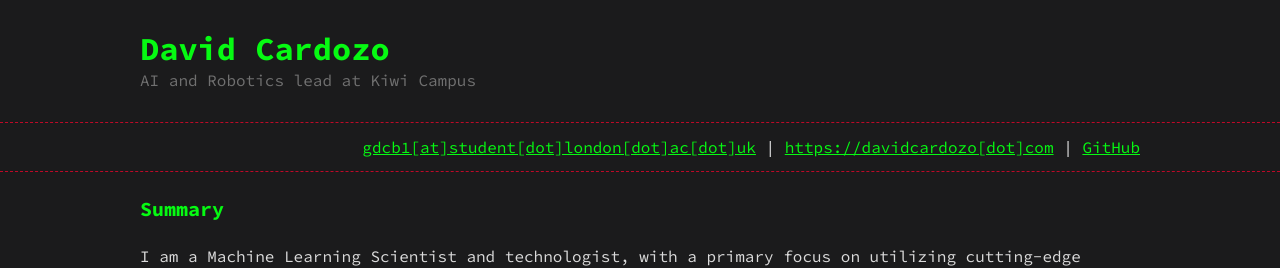
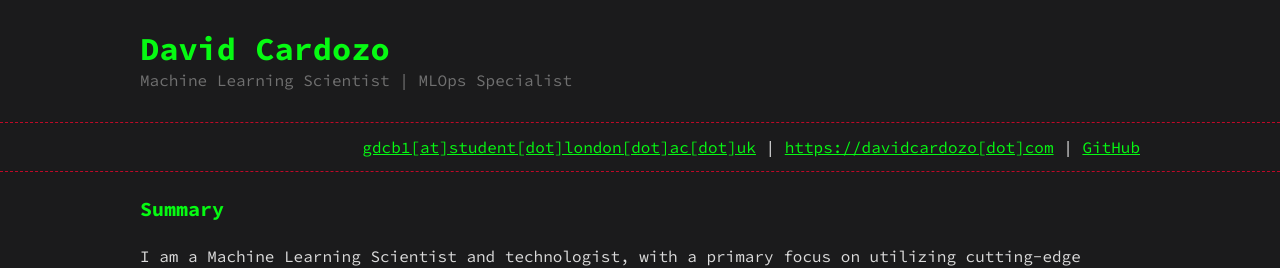
Before and after one commit to Davidnet/Davidnet.github.io, a Jekyll site: the page built from cv.md, in a window 1280 px wide and 900 px high. Shown: the top 268 px of the window. Built offline with Jekyll 4.4.1, drawn with Linux system fonts in a browser that asks for light colours.

Commit message:
Update header.html with new job title

```diff
--- a/_includes/header.html
+++ b/_includes/header.html
@@ -6,7 +6,7 @@
 				<a href=/>David Cardozo</a>
 			</div>
 			<div class="site-subtitle">
-				AI and Robotics lead at <a href=https://kiwibot.com>Kiwi Campus</a>
+				Machine Learning Scientist | MLOps Specialist
 			</div>
 		{% else %}
 			<div class="site-title">
```
